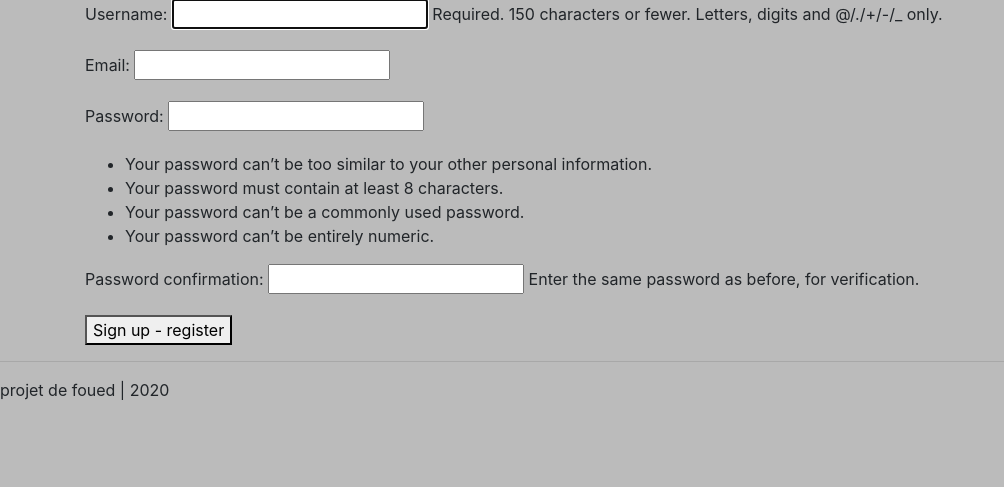
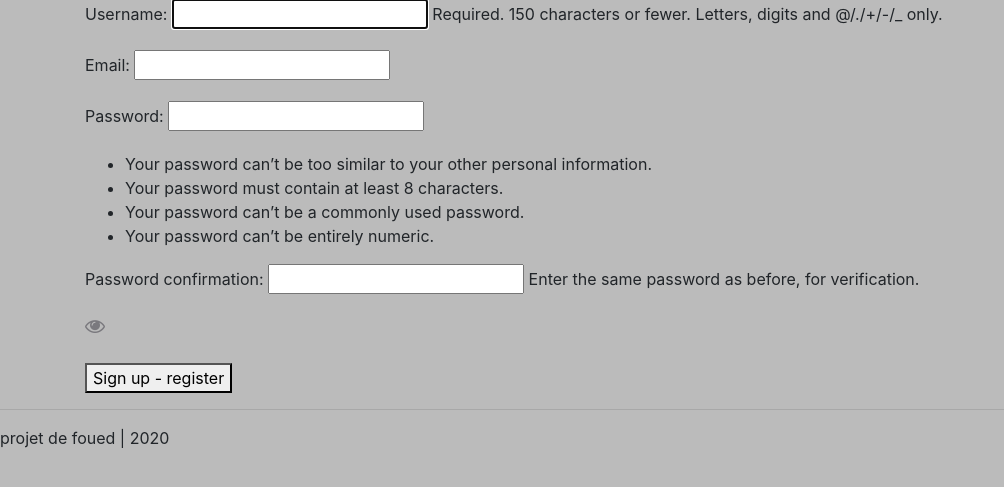
Before and after one commit to evandre31/project, a Django app: page /accounts/register/ in a window 1280 px wide. Shown: the part 181-668 px from the top of the page, without its empty margins (0-1004 px from the left). Run offline with Django 3.2, Linux system fonts and the light colour scheme; some libraries are stand-ins or nearby versions.

Commit message:
Show/Hide Password Toggle With Javascript

```diff
--- a/accounts/templates/accounts/registration/register.html
+++ b/accounts/templates/accounts/registration/register.html
@@ -1,13 +1,35 @@
 {% extends 'base.html' %}
 
 {% block content %}
+    <link rel="stylesheet" href="https://cdnjs.cloudflare.com/ajax/libs/font-awesome/4.7.0/css/font-awesome.min.css">
+
     <h2>Django - Create User Sign Up</h2>
     <form method="post" data-validate-username-url="{% url 'accounts:validate_username' %}"
           data-validate-email-url="{% url 'accounts:validate_email_register' %}">
         {% csrf_token %}
         {{ form.as_p }}
+        <span>
+            <i class="fa fa-eye" aria-hidden="true" id="eye" onclick="toggle()"></i>
+        </span><br><br>
         <button type="submit">Sign up - register</button>
     </form>
+
+    <style>.classe_message {
+        background-color: #1bbb41;
+    }
+
+    span {
+        right: 15px;
+        transform: translate(0, -50%);
+        top: 50%;
+        cursor: pointer;
+    }
+
+    .fa {
+        font-size: 20px;
+        color: #7a797e;
+    }
+    </style>
 {% endblock %}
 
 {% block javascript %}
@@ -34,7 +56,7 @@
 
     <!-- check username -->
     <script> {# debut check username #}
-    $('#id_username').on('keyup input',function CheckUsername() {    // cibler event de input
+    $('#id_username').on('keyup input', function CheckUsername() {    // cibler event de input
         const username = $(this).val(); //val de input qui va être envoyé au view
         const username_Ele = document.getElementById('id_username'); // cibler input
         const message_user = document.createElement("span"); //creation element span et le ciblé
@@ -61,7 +83,7 @@
 
     <!-- check email -->
     <script> {# debut check email #}
-    $('#id_email').on('keyup input',function CheckEmail() { // check email
+    $('#id_email').on('keyup input', function CheckEmail() { // check email
         const email = $(this).val();
         const email_Ele = document.getElementById('id_email');
         const message_email = document.createElement("span");
@@ -85,4 +107,22 @@
         });
     });
     </script> {#  end check email #}
+
+    {#  Show/Hide Password Toggle With Javascript #}
+    <script>
+        let state = false;
+        function toggle() {
+            if (state) {
+                document.getElementById("id_password1").setAttribute("type", "password");
+                document.getElementById("id_password2").setAttribute("type", "password");
+                document.getElementById("eye").style.color = '#91922b';
+                state = false;
+            } else {
+                document.getElementById("id_password1").setAttribute("type", "text");
+                document.getElementById("id_password2").setAttribute("type", "text");
+                document.getElementById("eye").style.color = '#1b1fef';
+                state = true;
+            }
+        }
+    </script>{#  end Show/Hide Password Toggle With Javascript #}
 {% endblock javascript %}
```
